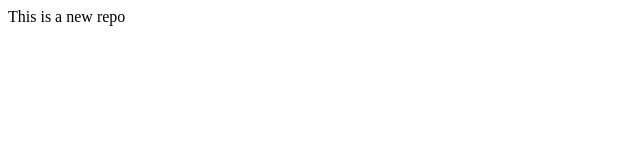
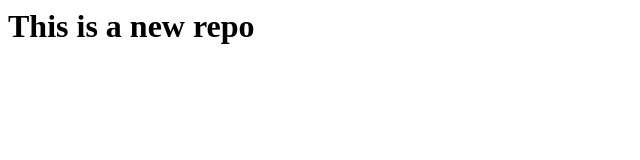
Before and after one commit to utkarshbcoder-boop/local-repo, a plain HTML site: page index.html in a window 1280 px wide. Shown: the whole page, without its empty margins (0-640 px from the left). Drawn offline with Linux system fonts and the light colour scheme.

Commit message:
Added CSS file

```diff
--- a/index.html
+++ b/index.html
@@ -1 +1,2 @@
-<p>This is a new repo</p>
+<h1>This is a new repo</h1>
+<link rel="stylesheet" href="style.css">
```
